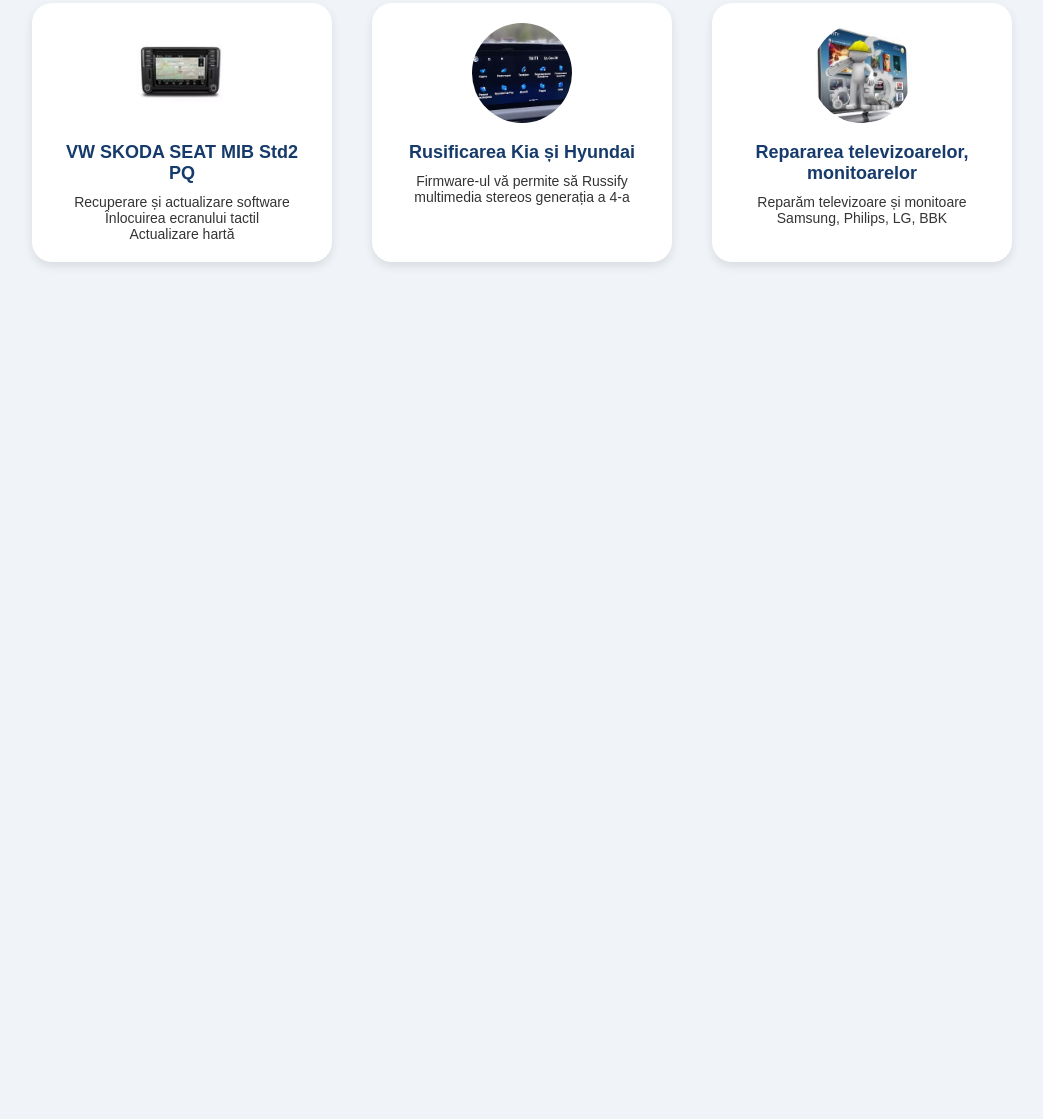
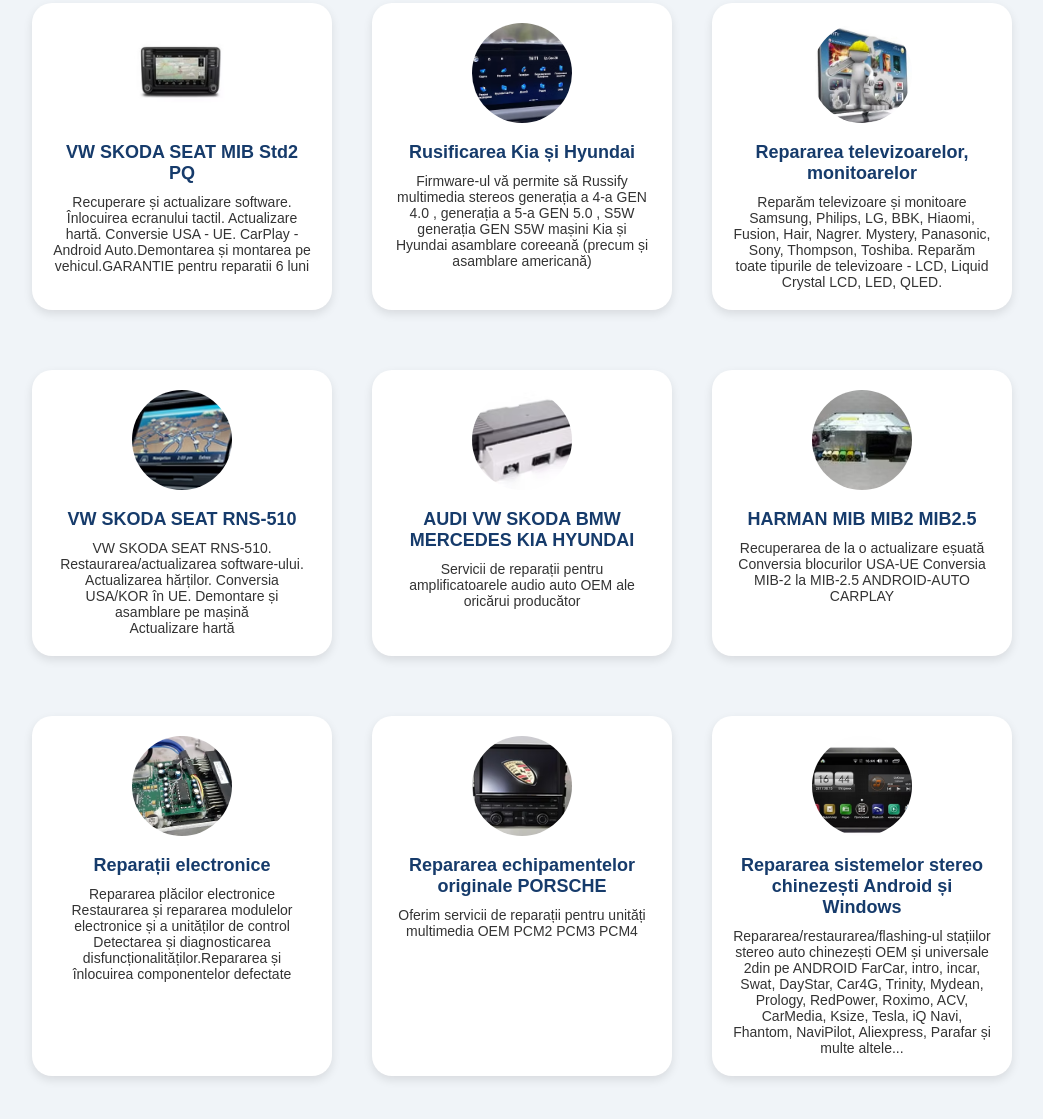
Before and after one commit to shenn3ru/Car-audio-service, a plain HTML site: page index.html in a window 1280 px wide. Shown: the part 1181-2300 px from the top of the page, without its empty margins (118-1161 px from the left). Before the commit the page ends 1493 px from the top, so only its background shows below. Drawn offline with Linux system fonts and the light colour scheme.

Commit message:
Servicii #4: am adugat toate serviciile si imaginile corespunzatoare

```diff
--- a/index.html
+++ b/index.html
@@ -48,18 +48,58 @@
             <div class="serviciu">
                 <img src="img33.jpg" alt="VW SKODA SEAT MIB Std2 PQ">
                 <h3>VW SKODA SEAT MIB Std2 PQ</h3>
-                <p>Recuperare și actualizare software <br> Înlocuirea ecranului tactil <br> Actualizare hartă</p>
+                <p>Recuperare și actualizare software. Înlocuirea ecranului tactil. Actualizare hartă. Conversie USA - UE. CarPlay - Android Auto.Demontarea și montarea pe vehicul.GARANTIE pentru reparatii 6 luni
+                     </p>
             </div>
             <div class="serviciu">
                 <img src="img22.jpg" alt="Rusificarea Kia și Hyundai">
                 <h3>Rusificarea Kia și Hyundai</h3>
-                <p>Firmware-ul vă permite să Russify <br> multimedia stereos generația a 4-a</p>
+                <p>Firmware-ul vă permite să Russify multimedia stereos generația a 4-a GEN 4.0 , generația a 5-a GEN 5.0 , S5W generația GEN S5W mașini Kia și Hyundai asamblare coreeană (precum și asamblare americană)</p>
             </div>
             <div class="serviciu">
                 <img src="img44.jpg" alt="Repararea televizoarelor">
                 <h3>Repararea televizoarelor, monitoarelor</h3>
-                <p>Reparăm televizoare și monitoare Samsung, Philips, LG, BBK</p>
-            </div>
+                <p>Reparăm televizoare și monitoare Sаmsung, Philips, LG, BBK, Hiaomi, Fusion, Hair, Nagrеr. Mуѕtеrу, Panasonic, Sony, Thоmрsоn, Тоѕhіba. Reparăm toate tipurile de televizoare - LCD, Liquid Crystal LCD, LED, QLED.</p>
+
+                </div>
+
+                <div class="servicii-container">
+                <div class="serviciu">
+                    <img src="img5.jpg" alt="VW SKODA SEAT RNS-510">
+                    <h3>VW SKODA SEAT RNS-510</h3>
+                    <p>VW SKODA SEAT RNS-510. Restaurarea/actualizarea software-ului. Actualizarea hărților. Conversia USA/KOR în UE. Demontare și asamblare pe mașină <br> Actualizare hartă</p>
+                </div>
+                <div class="serviciu">
+                    <img src="img6.jpg" alt="AUDI VW SKODA BMW MERCEDES KIA HYUNDAI">
+                    <h3>AUDI VW SKODA BMW MERCEDES KIA HYUNDAI</h3>
+                    <p>Servicii de reparații pentru amplificatoarele audio auto OEM ale oricărui producător</p>
+                </div>
+                <div class="serviciu">
+                    <img src="img7.jpg" alt="HARMAN MIB MIB2 MIB2.5">
+                    <h3>HARMAN MIB MIB2 MIB2.5</h3>
+                    <p>Recuperarea de la o actualizare eșuată Conversia blocurilor USA-UE Conversia MIB-2 la MIB-2.5 ANDROID-AUTO CARPLAY </p>
+                </div>
+
+                <div class="servicii-container">
+                    <div class="serviciu">
+                        <img src="img8.jpg" alt="Reparații electronice ">
+                        <h3>Reparații electronice</h3>
+                        <p>Repararea plăcilor electronice
+                            Restaurarea și repararea modulelor electronice și a unităților de control
+                            Detectarea și diagnosticarea disfuncționalităților.Repararea și înlocuirea componentelor defectate</p>
+                    </div>
+                    <div class="serviciu">
+                        <img src="img9.jpg" alt="Repararea echipamentelor originale PORSCHE">
+                        <h3>Repararea echipamentelor originale PORSCHE</h3>
+                        <p>Oferim servicii de reparații pentru unități multimedia OEM PCM2 PCM3 PCM4</p>
+                    </div>
+                    <div class="serviciu">
+                        <img src="img10.jpg" alt="Repararea sistemelor stereo chinezești Android și Windows">
+                        <h3>Repararea sistemelor stereo chinezești Android și Windows</h3>
+                        <p>Repararea/restaurarea/flashing-ul stațiilor stereo auto chinezești OEM și universale 2din pe ANDROID
+                            FarCar, intro, incar, Swat, DayStar, Car4G, Trinity, Mydean, Prology, RedPower, Roximo, ACV, CarMedia, Ksize, Tesla, iQ Navi, Fhantom, NaviPilot, Aliexpress, Parafar și multe altele...
+                            </p>
+                    </div>
         </div>
     </section>
 
--- a/style.css
+++ b/style.css
@@ -105,7 +105,7 @@ ul {
     border-radius: 20px;
     font-size: 30px;
     font-weight: bold;
-    margin-left: 15cm;
+    margin-left: 18cm;
     display: inline-block;
     text-align: center;
 
```
Also changed, not shown: img10.jpg (added), img5.jpg (added), img6.jpg (added), img7.jpg (added), img8.jpg (added), img9.jpg (added).
